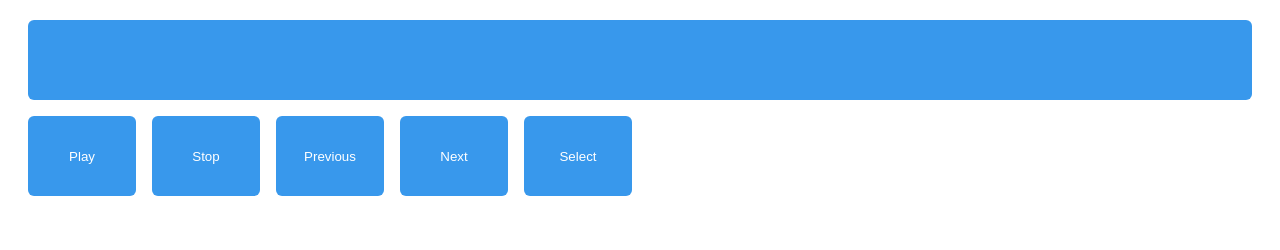
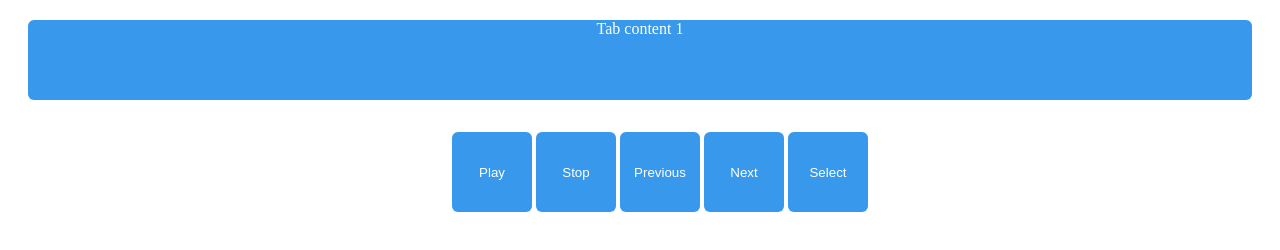
Before and after one commit to anorak21game/JSCollection, a website: page DesignPattern/HifiTower/index.html in a window 1280 px wide. Drawn offline with Linux system fonts and the light colour scheme.

Commit message:
general changes

```diff
--- a/DesignPattern/HifiTower/index.html
+++ b/DesignPattern/HifiTower/index.html
@@ -9,15 +9,31 @@
   </head>
 
   <body class="body">
-    <div class="card">
-      <div class="card__section" id="display"></div>
-      <div class="card__actions" id="controller">
-        <button onclick="displayDate()" class="btn play">Play</button>
-        <button class="btn">Stop</button>
-        <button class="btn">Previous</button>
-        <button class="btn">Next</button>
-        <button class="btn">Select</button>
-      </div>
+    <div class="tabs">
+
+      <div class="tabs__content">Tab content 1</div>
+      <div class="tabs__content">Tab content 2</div>
+      <div class="tabs__content">Tab content 3</div>
+      <div class="tabs__content">Tab content 4</div>
+      <div class="tabs__content">Tab content 5</div>
+
+      <ul class="tabs__list">
+        <li class="tabs__li">
+          <button class="tabs__btn">Play</button>
+        </li>
+        <li class="tabs__li">
+          <button class="tabs__btn">Stop</button>
+        </li>
+        <li class="tabs__li">
+          <button class="tabs__btn">Previous</button>
+        </li>
+        <li class="tabs__li">
+          <button class="tabs__btn">Next</button>
+        </li>
+        <li class="tabs__li">
+          <button class="tabs__btn">Select</button>
+        </li>
+      </ul>
     </div>
   </div>
 
--- a/DesignPattern/HifiTower/index.js
+++ b/DesignPattern/HifiTower/index.js
@@ -1,26 +1,35 @@
-function displayDate() {
-    document.getElementById("display").innerHTML = Date();
+const tabs = document.querySelector(".tabs");
+const tabsBtns = tabs.querySelectorAll(".tabs__btn");
+const tabsContents = tabs.querySelectorAll(".tabs__content");
+
+function displayCurrentTab(current) {
+  for (let i = 0; i < tabsContents.length; i++) {
+    tabsContents[i].style.display = (current === i) ? "block" : "none";
+  }
 }
+displayCurrentTab(0);
 
-// console.clear();
-
-const buttons = Array.from(document.querySelectorAll("button"));
-
-buttons.forEach(btn => {
-    btn.addEventListener("click", () => {
-        btn.classList.toggle("active");
-    });
+tabs.addEventListener("click", event => {
+  if (event.target.className === "tabs__btn") {
+    for (let i = 0; i < tabsBtns.length; i++) {
+      if (event.target === tabsBtns[i]) {
+        displayCurrentTab(i);
+        break;
+      }
+    }
+  }
 });
 
-// var display = document.getElementById("controller");
-// var buttons = display.getElementsByClassName("button");
-// for (var i = 0; i < buttons.length; i++) {
-//   buttons[i].addEventListener("click", function() {
-//   var current = document.getElementsByClassName("active");
-//   current[0].className = current[0].className.replace(" active", "");
-//   this.className += " active";
-//   });
-// }
+// const buttons = Array.from(document.querySelectorAll("button"));
+
+// buttons.forEach(btn => {
+//     btn.addEventListener("click", () => {
+//         btn.classList.toggle("active");
+//     });
+// });
+
+
+
 
 // const SETTINGS = {
 
--- a/DesignPattern/HifiTower/styles.css
+++ b/DesignPattern/HifiTower/styles.css
@@ -3,7 +3,7 @@
     text-align: center;
 }
 
-.card {
+.tabs {
     display: grid;
     margin-top: 20px;
     margin-right: 20px;
@@ -16,23 +16,23 @@
     grid-template-rows: auto auto auto;
 }
 
-.card__section {
+/* .tabs__list {
+    display: inline;
+    grid-auto-columns: 1fr;
+    grid-template-columns: 1fr 1fr 1fr 1fr 1fr 1fr;
+    grid-template-rows: auto;
+} */
+
+.tabs__li {
+    display: inline;
+}
+
+.tabs__content {
     display: flex;
-    justify-content: center;
-    align-items: center;
     min-height: 80px;
     min-width: 80px;
     border-radius: 6px;
     background-color: #3898ec;
-}
-
-.card__actions {
-    display: grid;
-    grid-auto-columns: 1fr;
-    grid-column-gap: 16px;
-    grid-row-gap: 16px;
-    grid-template-columns: 1fr 1fr 1fr 1fr 1fr 1fr 1fr 1fr 1fr 1fr;
-    grid-template-rows: auto;
 }
 
 button {
@@ -41,10 +41,8 @@ button {
     color: white;
 }
 
-.btn {
-    display: flex;
-    justify-content: center;
-    align-items: center;
+.tabs__btn {
+    display: inline;
     min-height: 80px;
     min-width: 80px;
     border-radius: 6px;
@@ -58,24 +56,16 @@ button {
     color: white;
   }
 
-.display {
-    color: white;
-}
-
-.play {
-    color: white;
-}
-
 @media screen and (max-width: 991px) {
-    .card__actions {
+    /* .tabs__list {
         grid-template-columns: 1fr 1fr 1fr 1fr 1fr;
         grid-template-rows: auto auto;
-    }
+    } */
 }
 
 @media screen and (max-width: 479px) {
-    .card__actions {
+    /* .tabs__list {
         grid-template-columns: 1fr 1fr;
         grid-template-rows: auto auto auto auto auto;
-    }
+    } */
 }
```
